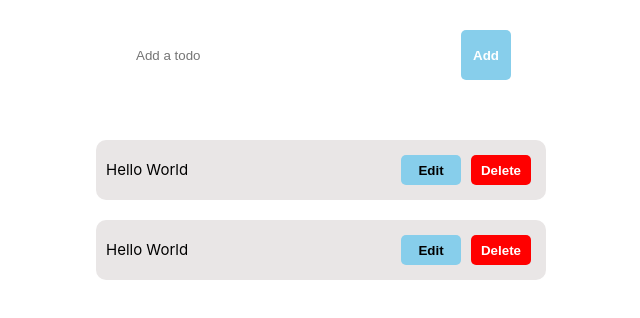
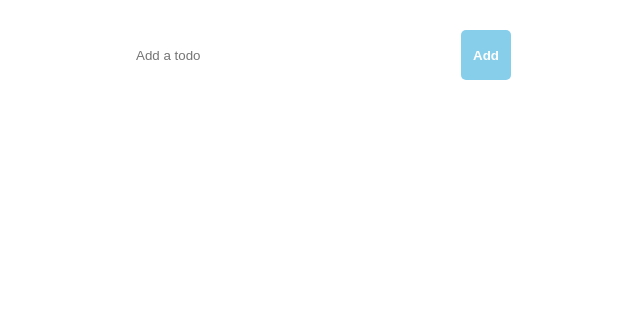
Before and after one commit to D4rdose/Vue3-Firebase, a Vue app: page / in a window 1280 px wide. Shown: the top 318 px of the page, without its empty margins (319-959 px from the left). Built offline with nearby package versions, Linux system fonts and the light colour scheme.

Commit message:
objects added

```diff
--- a/src/App.vue
+++ b/src/App.vue
@@ -1,36 +1,47 @@
 <script setup>
   import {ref} from 'vue';
-  const userInput = ref('')
+
+  const newTodo = ref('');
+  const id = ref(0);
+
   const add = () => {
-  const content = document.getElementById("content");
-  content.innerHTML = userInput.value;
+    id.value += 1;
+    const addTodo = {
+      id: id.value,
+      content: newTodo.value,
+      done: false
+    }
+    console.log(addTodo.id);
+    todos.value.push(addTodo);
+    newTodo.value = '';
   }
+
+  const deleteTodo = id => {
+    console.log(addTodo.id);
+  }
+
+
+  const todos = ref([
+
+  ])
+
 
 </script>
 
 <template>
   <div class="search-container">
-    <input v-model="userInput" id="userInput" class="search-bar" type="text" placeholder="Add a todo">
-    <button @click="add" class="add">Add</button>
+    <input v-model="newTodo" id="userInput" class="search-bar" type="text" placeholder="Add a todo">
+    <button :disabled="!newTodo" @click="add" class="add">Add</button>
   </div>
   <div class="content">
     <div class="todo-list">
-      <div class="item">
+      <div v-for="todo in todos" class="item">
         <div class="todo-info">
-          <p id="content">Hello World</p>
+          <p id="content">{{ todo.content }}</p>
         </div>
         <div class="editor">
           <button class="btn edit"> Edit</button>
-          <button class="btn delete">Delete</button>
-        </div>
-      </div>
-      <div class="item">
-        <div class="todo-info">
-          <p>Hello World</p>
-        </div>
-        <div class="editor">
-          <button class="btn edit"> Edit</button>
-          <button class="btn delete">Delete</button>
+          <button @click="deleteTodo(addTodo.id)" class="btn delete">Delete</button>
         </div>
       </div>
     </div>
@@ -61,6 +72,7 @@
     background-color: skyblue;
     color: white;
     font-weight: bolder;
+    cursor: pointer;
   }
 
   .content {
@@ -99,12 +111,14 @@
     background-color: skyblue;
     color: black;
     font-weight: bolder;
+    cursor: pointer;
   }
 
   .delete {
     color: white;
     background-color: red;
     font-weight: bolder;
+    cursor: pointer;
   }
   .todo-info {
     display: flex;
```
